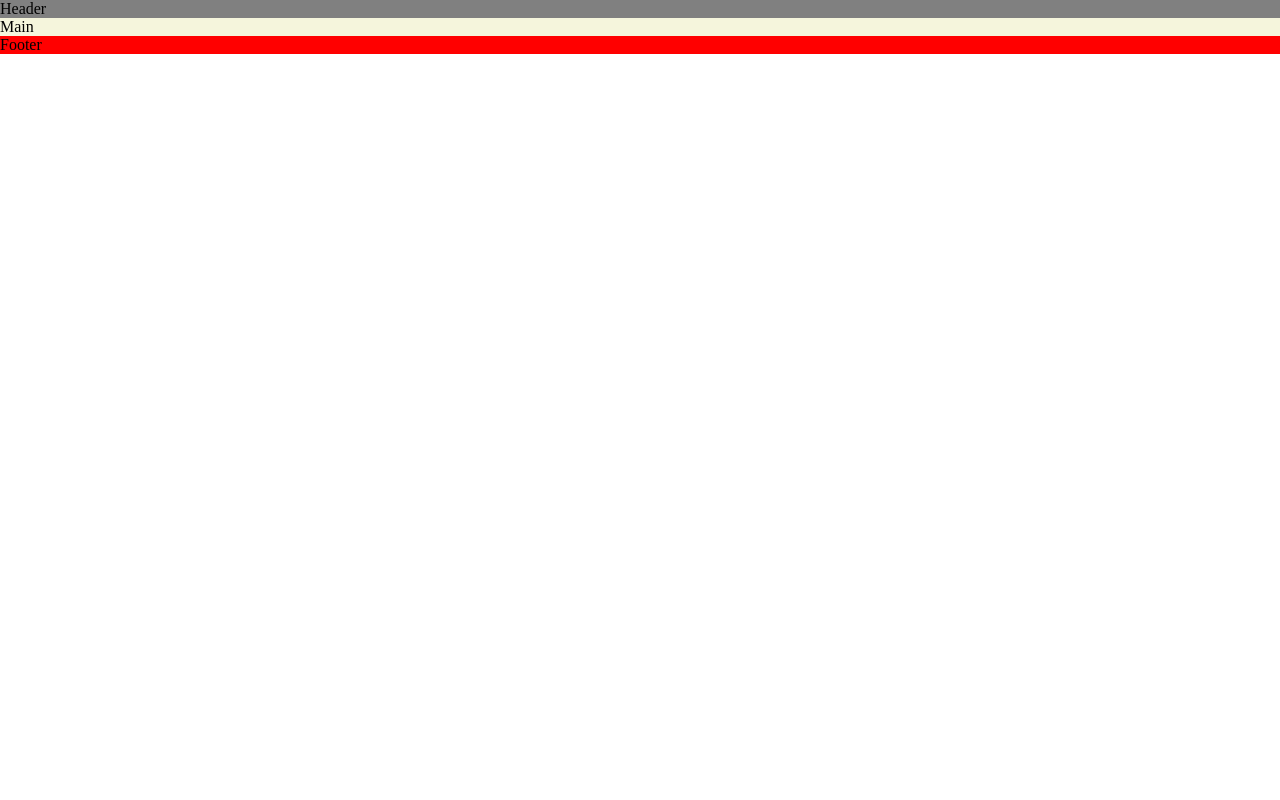
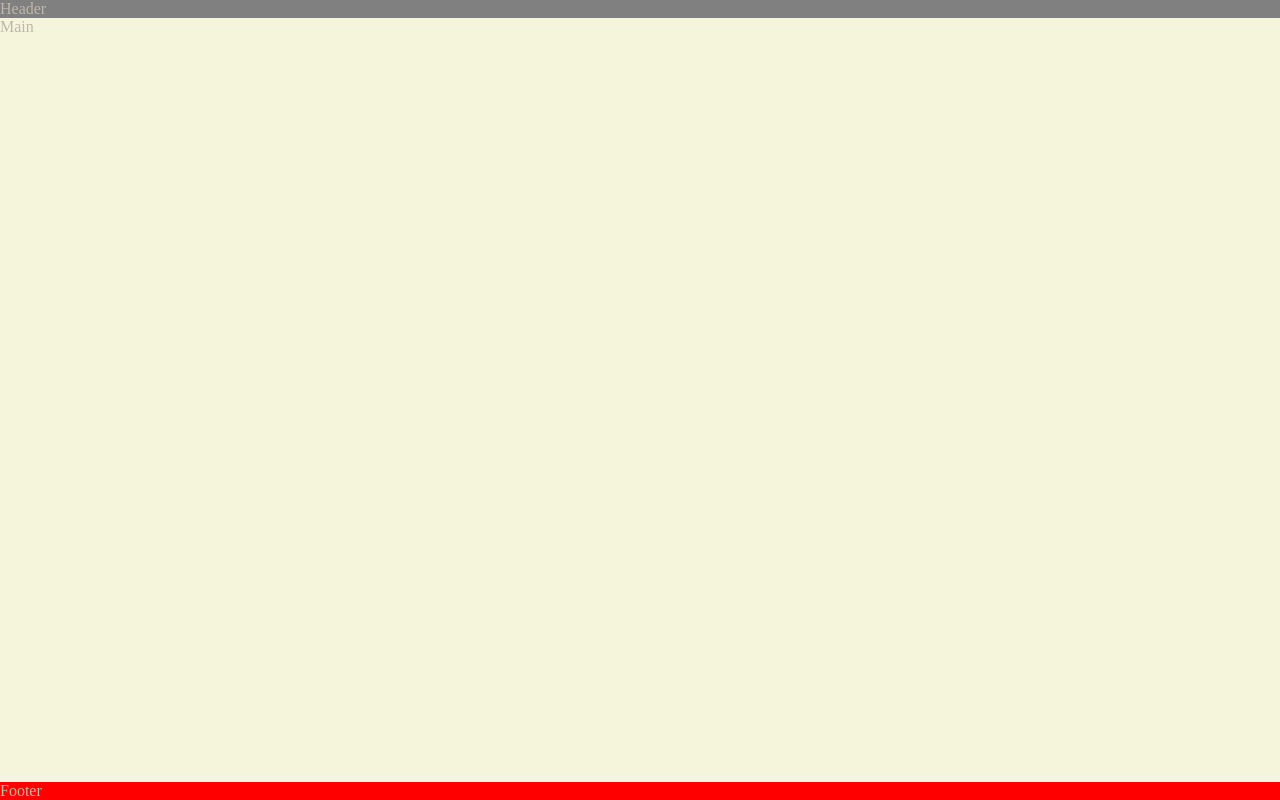
Before and after one commit to morganoleary/Capture, a plain HTML site: page index.html in a window 1280 px wide. Drawn offline with Linux system fonts and the light colour scheme.

Commit message:
Push footer down using flex styles

```diff
--- a/assets/css/style.css
+++ b/assets/css/style.css
@@ -5,6 +5,15 @@
     box-sizing: border-box;
 }
 
+/* General Styles */
+body {
+    min-height: 100vh;
+    display: flex;
+    flex-direction: column;
+    /* Generic project styles */
+    color: #bfb6aa;
+
+}
 
 /* Header */
 header {
@@ -14,6 +23,8 @@ header {
 /* Main Content */
 main {
     background-color: beige;
+    /* Make main element take up surplus space to push footer down */
+    flex: 1 0 auto;
 }
 
 /* Footer */
```
